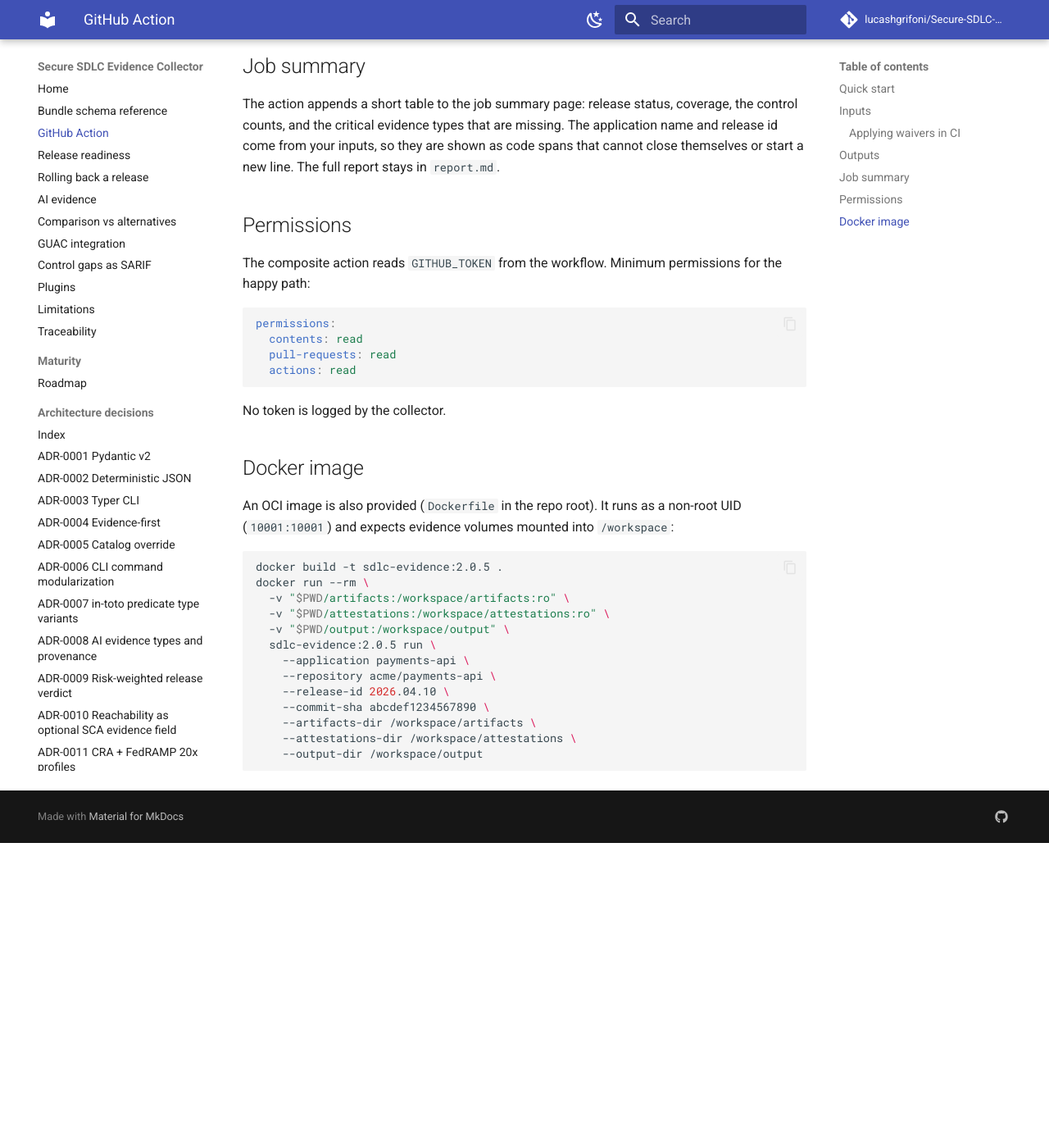
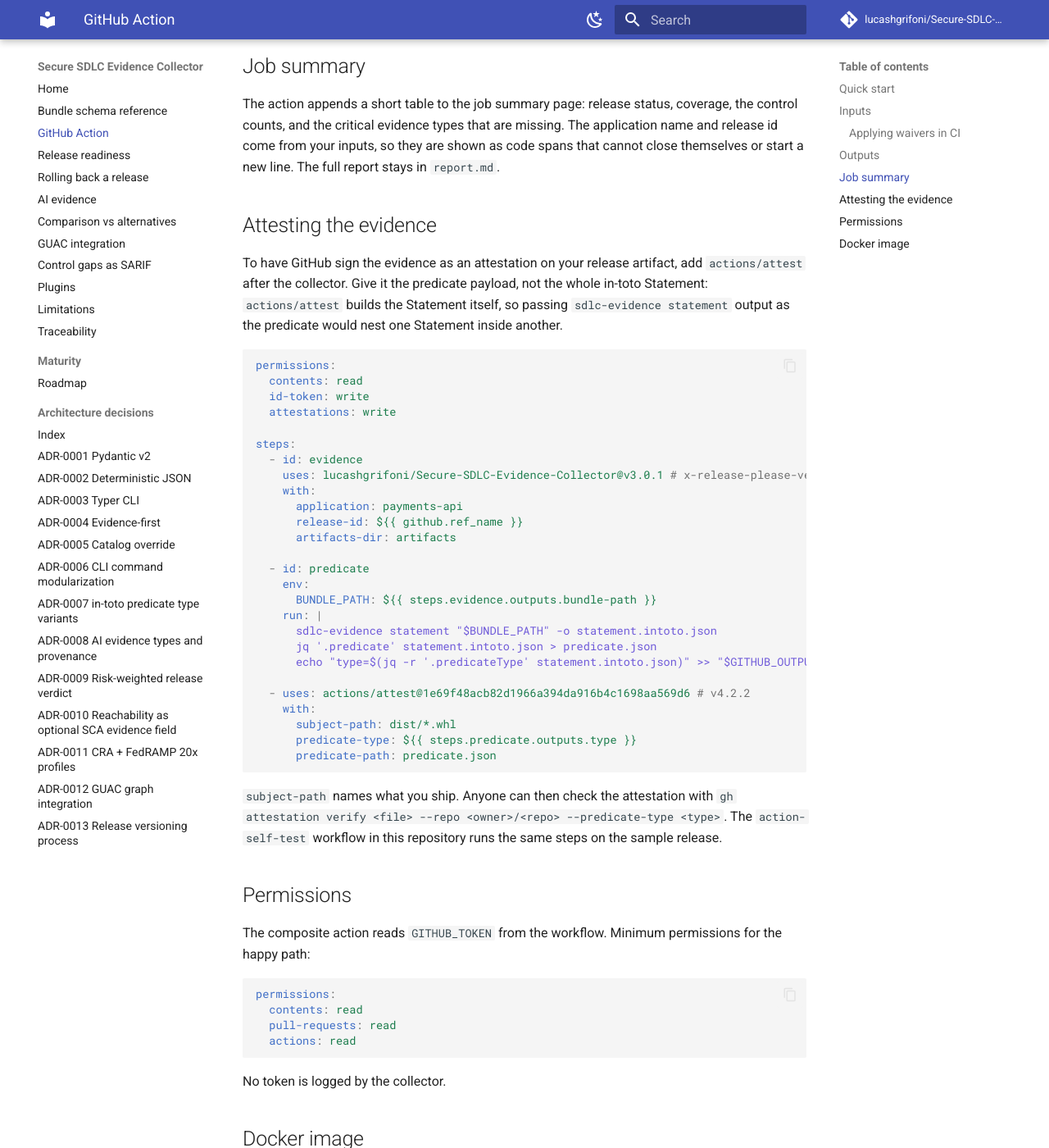
Before and after one commit to lucashgrifoni/Secure-SDLC-Evidence-Collector, an MkDocs documentation site: the page built from docs/github_action.md, in a window 1280 px wide and 1400 px high, scrolled down 3000 px. Shown: the whole window at 82% size. Built offline with MkDocs 1.6.1 and Material for MkDocs 9.7.7, drawn with Linux system fonts in a browser that asks for light colours; comment, search, counter and statistics services are not loaded; before the commit the page ends 4028 px from its top, so only the background shows below that; some of the changed text lies outside the part shown.

Commit message:
ci(action): run the action on a real runner and document the attest recipe (#121)
New action-self-test workflow runs the action from the checkout on the
sample release and checks every output; a dispatch-only job runs the
actions/attest recipe now documented in docs/github_action.md. The
action refs in that page follow the released version through the
x-release-please-version marker.

````diff
--- a/docs/github_action.md
+++ b/docs/github_action.md
@@ -34,7 +34,7 @@
 
       # Step 2 — assemble the evidence bundle
       - id: collect
-        uses: lucashgrifoni/Secure-SDLC-Evidence-Collector@v2.5.1
+        uses: lucashgrifoni/Secure-SDLC-Evidence-Collector@v3.0.1 # x-release-please-version
         with:
           application: "payments-api"
           release-id: ${{ github.ref_name }}
@@ -83,7 +83,7 @@
 ### Applying waivers in CI
 
 ```yaml
-- uses: lucashgrifoni/Secure-SDLC-Evidence-Collector@v2.5.1
+- uses: lucashgrifoni/Secure-SDLC-Evidence-Collector@v3.0.1 # x-release-please-version
   with:
     application: payments-api
     release-id: ${{ github.ref_name }}
@@ -113,6 +113,48 @@
 missing. The application name and release id come from your inputs, so they
 are shown as code spans that cannot close themselves or start a new line.
 The full report stays in `report.md`.
+
+## Attesting the evidence
+
+To have GitHub sign the evidence as an attestation on your release
+artifact, add `actions/attest` after the collector. Give it the predicate
+payload, not the whole in-toto Statement: `actions/attest` builds the
+Statement itself, so passing `sdlc-evidence statement` output as the
+predicate would nest one Statement inside another.
+
+```yaml
+permissions:
+  contents: read
+  id-token: write
+  attestations: write
+
+steps:
+  - id: evidence
+    uses: lucashgrifoni/Secure-SDLC-Evidence-Collector@v3.0.1 # x-release-please-version
+    with:
+      application: payments-api
+      release-id: ${{ github.ref_name }}
+      artifacts-dir: artifacts
+
+  - id: predicate
+    env:
+      BUNDLE_PATH: ${{ steps.evidence.outputs.bundle-path }}
+    run: |
+      sdlc-evidence statement "$BUNDLE_PATH" -o statement.intoto.json
+      jq '.predicate' statement.intoto.json > predicate.json
+      echo "type=$(jq -r '.predicateType' statement.intoto.json)" >> "$GITHUB_OUTPUT"
+
+  - uses: actions/attest@1e69f48acb82d1966a394da916b4c1698aa569d6 # v4.2.2
+    with:
+      subject-path: dist/*.whl
+      predicate-type: ${{ steps.predicate.outputs.type }}
+      predicate-path: predicate.json
+```
+
+`subject-path` names what you ship. Anyone can then check the attestation
+with `gh attestation verify <file> --repo <owner>/<repo> --predicate-type
+<type>`. The `action-self-test` workflow in this repository runs the same
+steps on the sample release.
 
 ## Permissions
 
````
Also changed, not shown: 2 other files.
